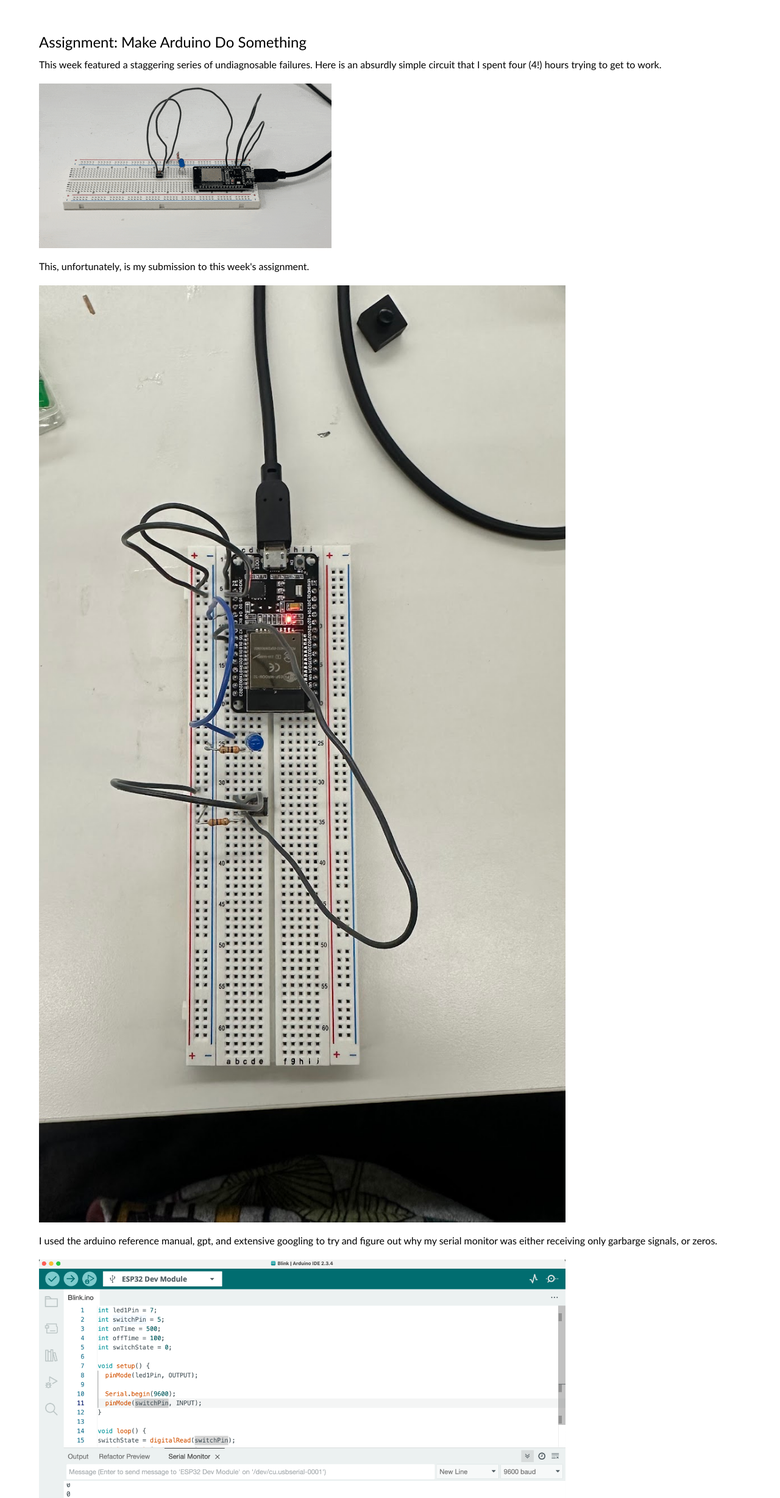
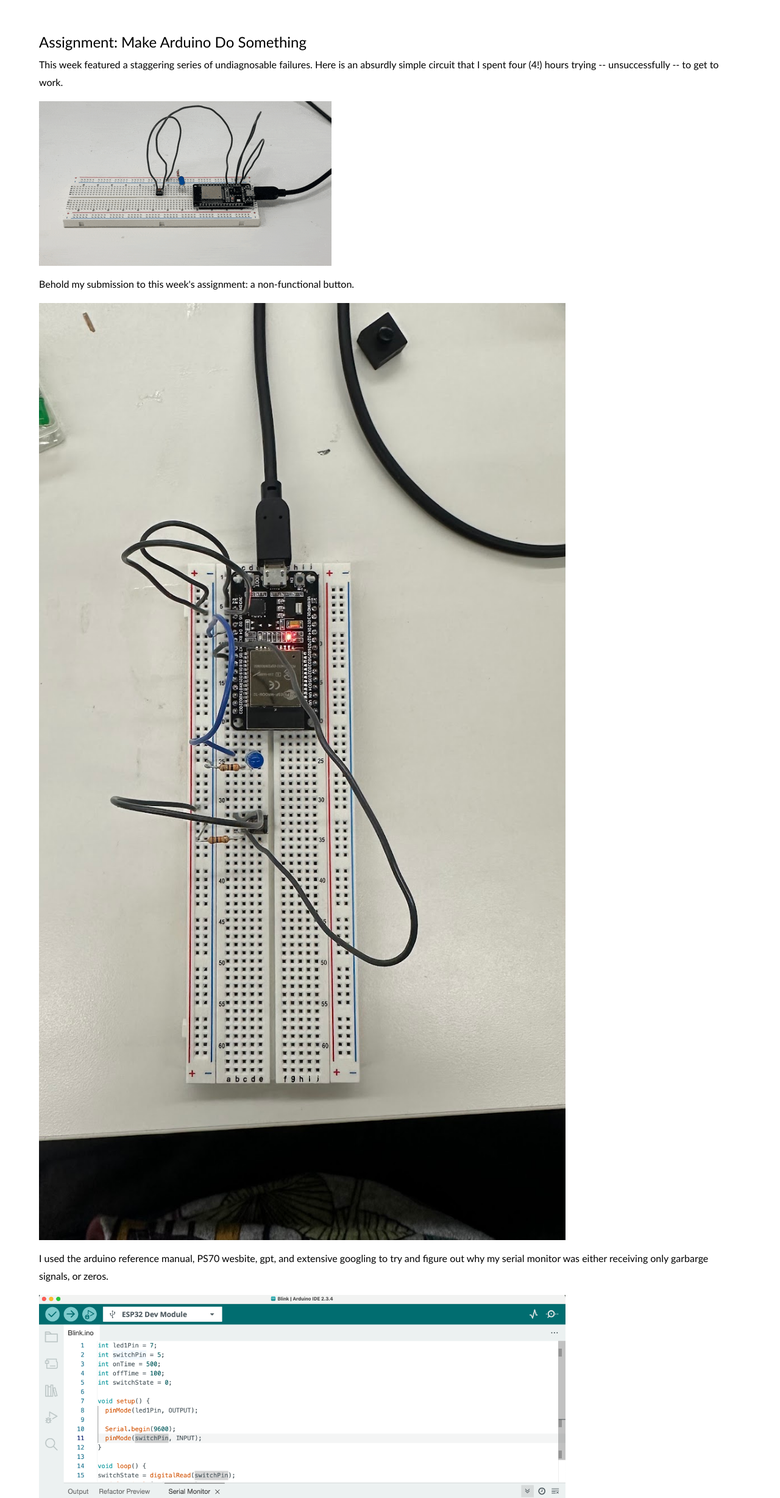
Before and after one commit to wyattroy/ps70, a plain HTML site: page 04_microcontroller/index.html in a window 1280 px wide. Shown: the part 974-3431 px from the top of the page at 61% size. Drawn offline with nearby package versions, Linux system fonts and the light colour scheme.

Commit message:
Update index.html

```diff
--- a/04_microcontroller/index.html
+++ b/04_microcontroller/index.html
@@ -34,19 +34,19 @@
 
 <h4>Assignment: Make Arduino Do Something</h4>
 <p>
-  This week featured a staggering series of undiagnosable failures. Here is an absurdly simple circuit that I spent four (4!) hours trying to get to work.
+  This week featured a staggering series of undiagnosable failures. Here is an absurdly simple circuit that I spent four (4!) hours trying -- unsuccessfully -- to get to work.
 </p>
 <p>
   <img src="images/failbutton.gif" alt="fail button">
 </p>
 <p>
-  This, unfortunately, is my submission to this week's assignment.
+  Behold my submission to this week's assignment: a non-functional button.
   </p>
   <p>
     <img src="images/failcircuittop.jpg" alt="fail button">
   </p>
   <p>
-  I used the arduino reference manual, gpt, and extensive googling to try and figure out why my serial monitor was either receiving only garbarge signals, or zeros.
+  I used the arduino reference manual, PS70 wesbite, gpt, and extensive googling to try and figure out why my serial monitor was either receiving only garbarge signals, or zeros.
 </p>
 <p>
   <img src="images/arduinoide.png" alt="arduino">
@@ -68,13 +68,13 @@
 </code></pre>
 </p>
 <p>
-  Unfortunately, literally all I could figure out how to get this thing to do was turn on a green LED. Without a button.
+  Unfortunately, literally all I could figure out how to get this thing to do was turn on a green LED using the always-on power supply.
 </p>
 <p>
   <img src="images/greenled.jpg" alt="led">
 </p>
 <p>
-  Maybe someone can help me fall in love with electronics again. I'm currently feeling pretty upset with them.
+  Hardware is hard.
 </p>
 <p class="margin">   </p>
 
```
